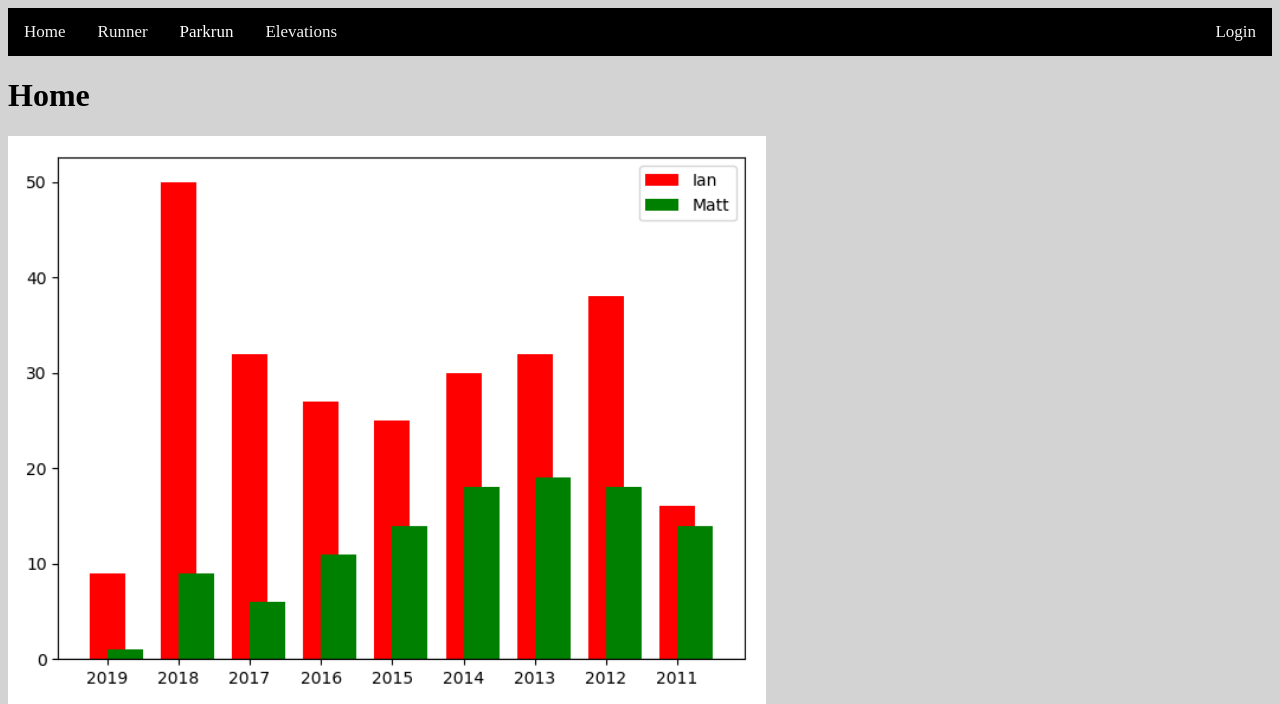
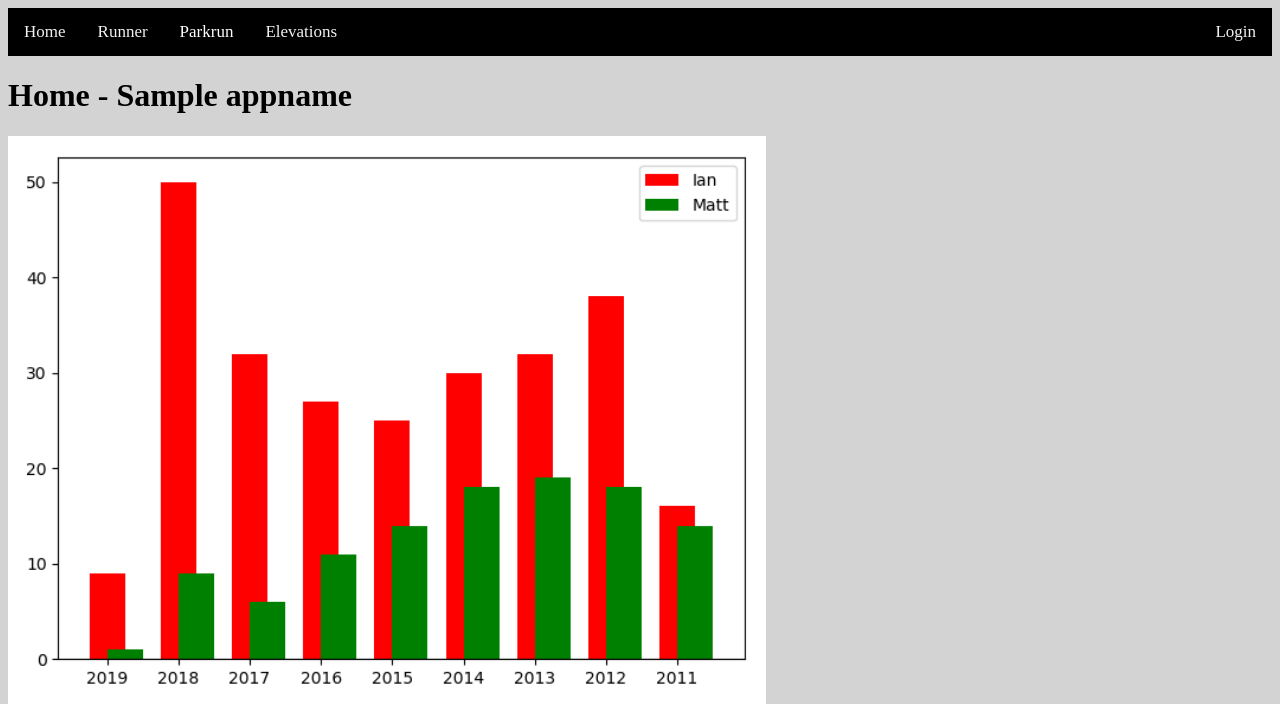
Before and after one commit to idx-horizon/redrunner, a Python web app: template templates/home.html in a window 1280 px wide. Shown: the top 704 px of the page. Run offline with Jinja, Linux system fonts and the light colour scheme; the template is opened without the code that fills it: most values are stand-ins (such as "Sample title", 1, 10 or a date in 2020).

Commit message:
Refactoring

```diff
--- a/app/__init__.py
+++ b/app/__init__.py
@@ -9,3 +9,4 @@ login = LoginManager(app)
 login.login_view = 'login'
 
 THISDB = app.config['REPOSITORY']
+APPNAME = app.config['RR_NAME']
--- a/app/config.py
+++ b/app/config.py
@@ -4,3 +4,4 @@ class Config(object):
     SECRET_KEY = os.environ.get('SECRET_KEY') or 'Gardens grows Sox and Candles'
     REPOSITORY = 'REPOSITORY.db'
     USER_AGENT = 'Mozilla/5.0 (X11; CrOS x86_64 8172.45.0) AppleWebKit/537.36 (KHTML, like Gecko) Chrome/51.0.2704.64 Safari/537.36'
+    APP_NAME = os.environ.get('RR_NAME') or 'Unknown'
--- a/main.py
+++ b/main.py
@@ -59,7 +59,7 @@ def login():
 @app.route('/home/')
 @app.route('/home/<name>')
 def home(name=None):
-	return render_template('home.html',
+	return render_template('home.html', appname=APPNAME,
 							name=name,
 							runners=runners,
 							timestamp=datetime.datetime.now().strftime('%Y%m%d_%H%M%S_%f'))
@@ -197,6 +197,6 @@ if __name__ == '__main__':
 
 	parkcharts.makechart(chart_data, './static/mygraph.png', show=False)
 
-	port = int(os.environ.get("RED_PORT", 8000))
+	port = int(os.environ.get("RR_PORT", 8000))
 
 	runapp(port,True)
--- a/templates/home.html
+++ b/templates/home.html
@@ -1,7 +1,7 @@
 {% include "_header.html" %}
 {% include "_menubar.html" %}
 
-<h1>Home</h1>
+<h1>Home - {{ appname }}</h1>
 <img src="../static/mygraph.png?" + {{ timestamp }} alt="graph by year" width="60%">
 <p>
 {% include "_footer.html" %}
```
Also changed, not shown: 1 other file.
